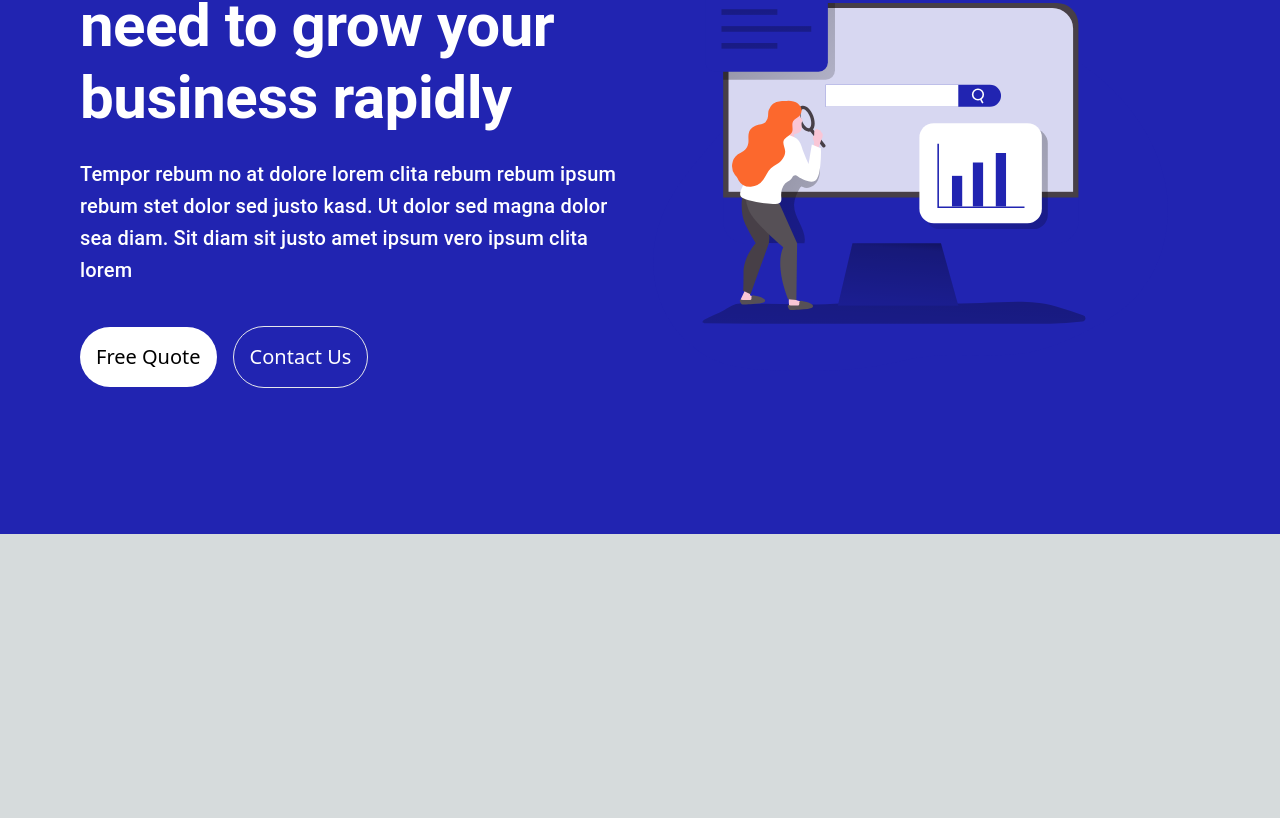
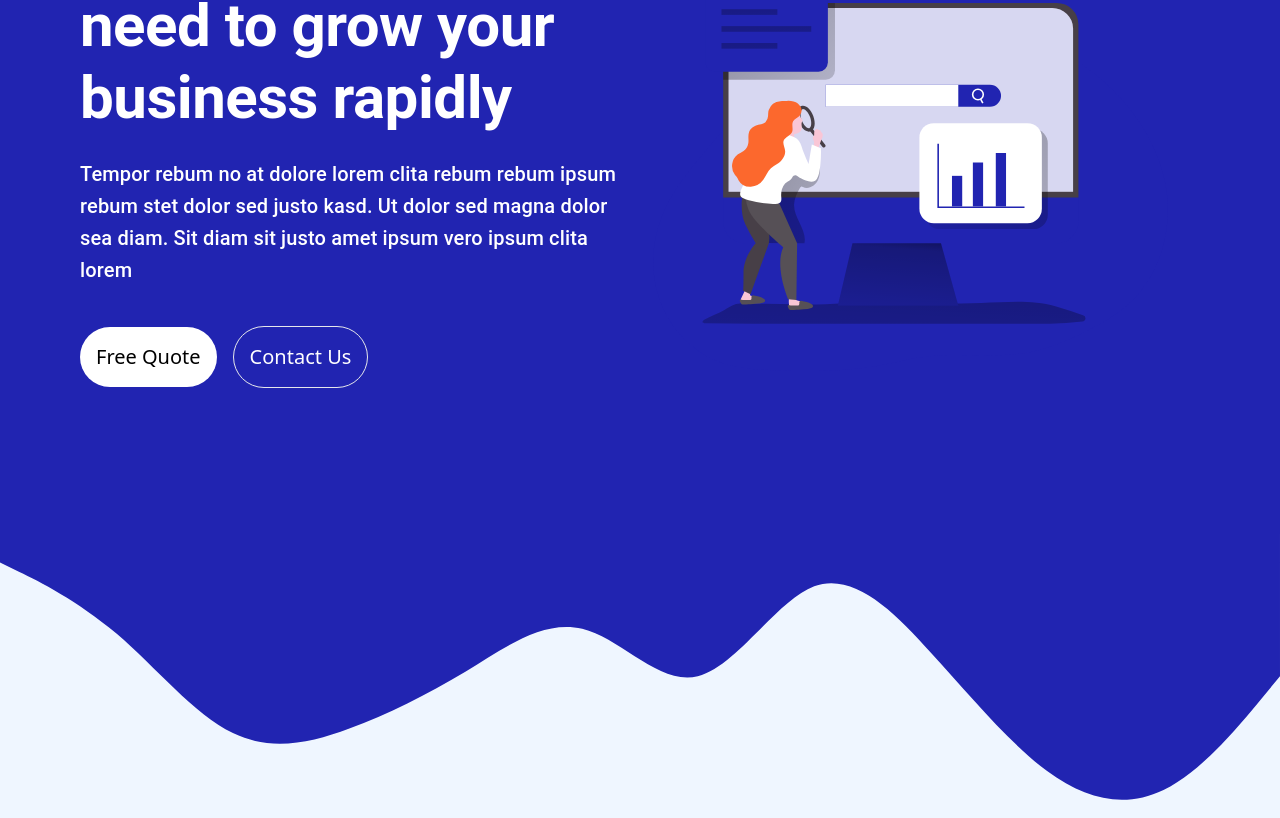
Before and after one commit to PhyuSinKhantAung/seo-master, a Next.js app: page / in a window 1280 px wide. Shown: the part 266-1084 px from the top of the page. Before the commit the page ends 800 px from the top, so only its background shows below. Built offline with nearby package versions, Linux system fonts and the light colour scheme.

Commit message:
added waves on hero

```diff
--- a/components/Hero.jsx
+++ b/components/Hero.jsx
@@ -5,6 +5,7 @@ import Image from "next/image";
 
 export default function Hero({ navData, heroData }) {
   return (
+    <>
       <section className="bg-primary min-h-screen">
         <div className="container mx-auto relative min-h-screen">
           <Header navData={navData} heroData={heroData}></Header>\
@@ -46,5 +47,13 @@ export default function Hero({ navData, heroData }) {
           </section>
         </div>
       </section>
+      <svg xmlns="http://www.w3.org/2000/svg" viewBox="0 0 1440 320">
+        <path
+          fill="#2124B1"
+          fill-opacity="1"
+          d="M0,32L21.8,42.7C43.6,53,87,75,131,112C174.5,149,218,203,262,224C305.5,245,349,235,393,218.7C436.4,203,480,181,524,154.7C567.3,128,611,96,655,106.7C698.2,117,742,171,785,160C829.1,149,873,75,916,58.7C960,43,1004,85,1047,133.3C1090.9,181,1135,235,1178,266.7C1221.8,299,1265,309,1309,288C1352.7,267,1396,213,1418,186.7L1440,160L1440,0L1418.2,0C1396.4,0,1353,0,1309,0C1265.5,0,1222,0,1178,0C1134.5,0,1091,0,1047,0C1003.6,0,960,0,916,0C872.7,0,829,0,785,0C741.8,0,698,0,655,0C610.9,0,567,0,524,0C480,0,436,0,393,0C349.1,0,305,0,262,0C218.2,0,175,0,131,0C87.3,0,44,0,22,0L0,0Z"
+        ></path>
+      </svg>
+    </>
   );
 }
--- a/pages/index.js
+++ b/pages/index.js
@@ -17,7 +17,7 @@ export async function getStaticProps() {
 
 export default function Home() {
   return (
-    <div className="bg-blue-200 overflow-hidden max-w-[1600px] mx-auto ">
+    <div className="bg-blue-50 overflow-hidden max-w-[1600px] mx-auto ">
       <Hero navData={navData} heroData={heroData}></Hero>
     </div>
   );
```
Lines whose indentation alone changed are shown as unchanged.
